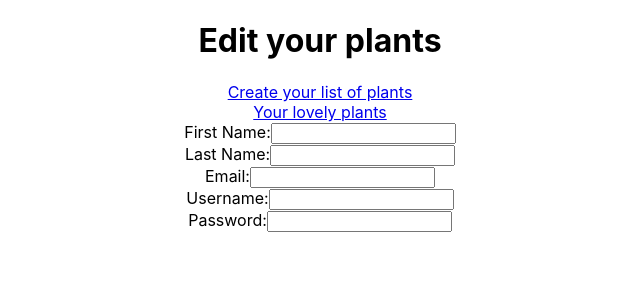
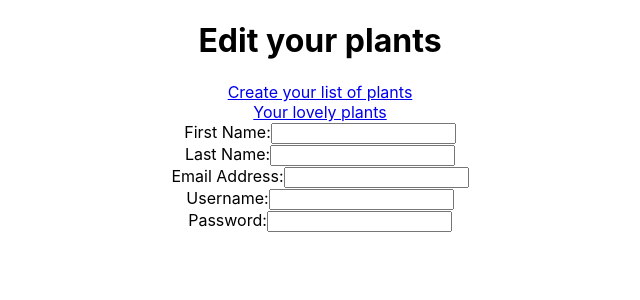
Before and after one commit to Water-Plants/front-end, a React (Create React App) app in the folder app/: page / in a window 1280 px wide. Shown: the top 300 px of the page, without its empty margins (320-960 px from the left). Built offline with nearby package versions, Linux system fonts and the light colour scheme.

Commit message:
working in  userform state not holding

```diff
--- a/app/src/UserForm.js
+++ b/app/src/UserForm.js
@@ -1,71 +1,83 @@
+//import Axios from 'Axios';
+import React, { useState } from "react";
 
-import React, {useState} from 'react';
-import  './App.css';
+//import * as yup from 'yup'
 
+function UserForm(props) {
+  //setting the button state
+  // const [isButtonDisabled, setIsButtonDisabled] = useState(false);
 
-function UserForm() {
-    // /const [isButtonDisabled, set]
+  // setting serber error state
+  //const [serverError, setServerError] = useState('');
+
   const [data, setData] = useState({
-        firstName: '',
-        lastName: '',
-        email: '',
-        username: '',
-        password: ''
+    firstName: "",
+    lastName: "",
+    emailAddress: "",
+    username: "",
+    password: "",
   });
-    const formHandler = event => {
-        setData({ ...data, [event.target.name]: event.target.value })
-    }
+  const formHandler = (Event) => {
+    setData({ ...data, [Event.target.name]: Event.target.value });
+  };
 
   return (
     <div className="UserForm">
       <form>
-                <label> First Name:
+        <label>
+          {" "}
+          First Name:
           <input
             type="text" //type inputed
-                        value = {data.firstName}//data.
-                    name = 'First Name'
+            value={data.firstName} //data.
+            name="First Name"
             onChange={formHandler}
           />
         </label>
         <br></br>
-                   <label>Last Name:
+        <label>
+          Last Name:
           <input
             type="text"
-                    value = {data.lastName}
-                        name='Last Name'
+            value={data.lastName}
+            name="Last Name"
             onChange={formHandler}
           />
         </label>
         <br></br>
-                     <label>Email:
+        <label>
+          Email Address:
           <input
             type="text"
-                    value = {data.email}
-                        name='Email'
+            value={data.emailAddress}
+            name="Email Address"
             onChange={formHandler}
           />
         </label>
         <br></br>
-                <label> Username:
+        <label>
+          {" "}
+          Username:
           <input
             type="text"
-                    value = {data.username}
-                        name='Username'
+            value={data.username}
+            name="Username"
             onChange={formHandler}
           />
         </label>
         <br></br>
-                <label>Password:
+        <label>
+          Password:
           <input
             type="text"
-                    value = {data.password}
-                        name='Password'
+            value={data.password}
+            name="Password"
             onChange={formHandler}
           />
         </label>
       </form>
     </div>
-    )
+  );
 }
 
 export default UserForm;
```
Lines whose indentation alone changed are shown as unchanged.
